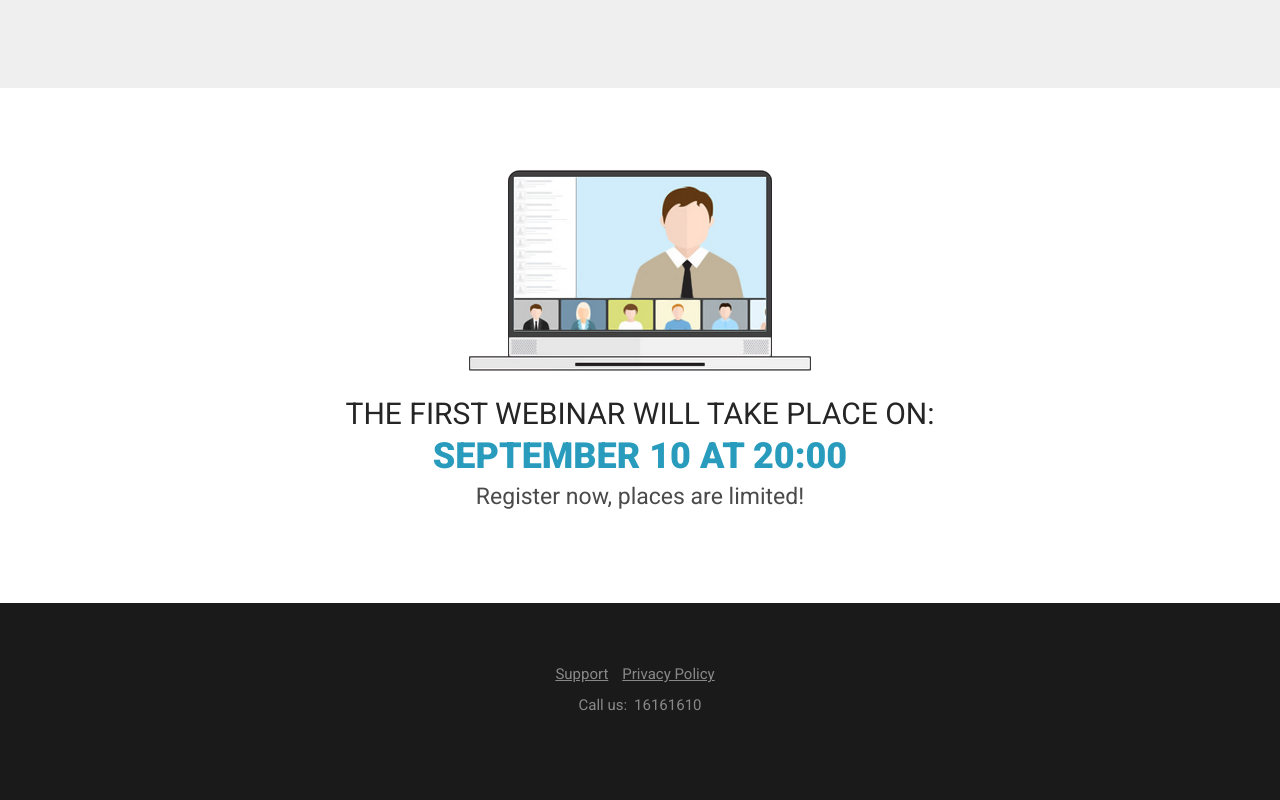
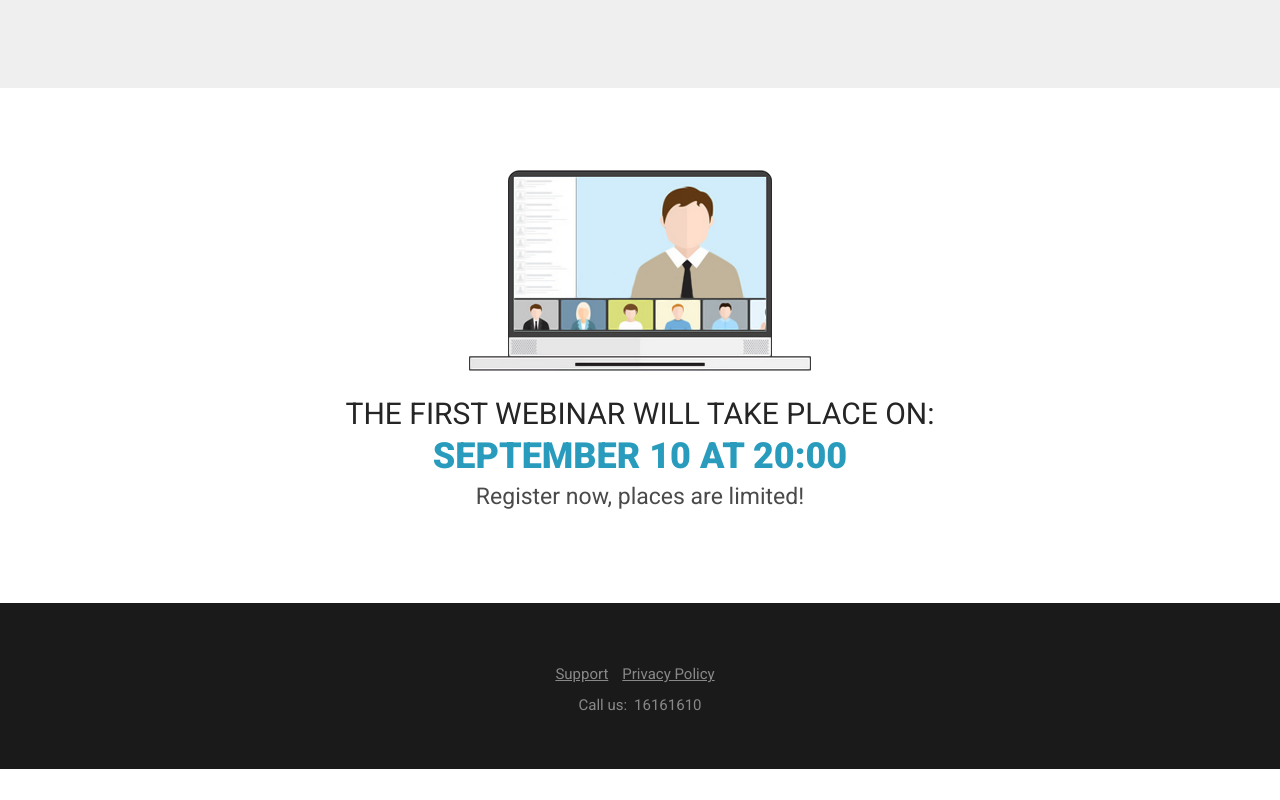
Before and after one commit to anackis/ProjectNr0, a plain HTML site: page src/index.html in a window 1280 px wide. Shown: the part 2995-3795 px from the top of the page. After the commit the page ends 3764 px from the top, so only its background shows below. Drawn offline with nearby package versions, Linux system fonts and the light colour scheme.

Commit message:
23_07_2022commit

```diff
--- a/src/css/style.css
+++ b/src/css/style.css
@@ -179,7 +179,6 @@ h1 {
     font-weight: 400;
     line-height: 27px;
     text-align: justifyLeft;
-    font-family: "Roboto - Light";
     font-weight: 300;
     margin-top: 25px;
     margin-left: 420px;
@@ -306,7 +305,7 @@ h1 {
 
 
 footer {
-    padding: 61px 0 69px 0;
+    padding: 61px 0 35px 0;
     min-height: 166px;
     background-color: #1a1a1a;
 }
```
